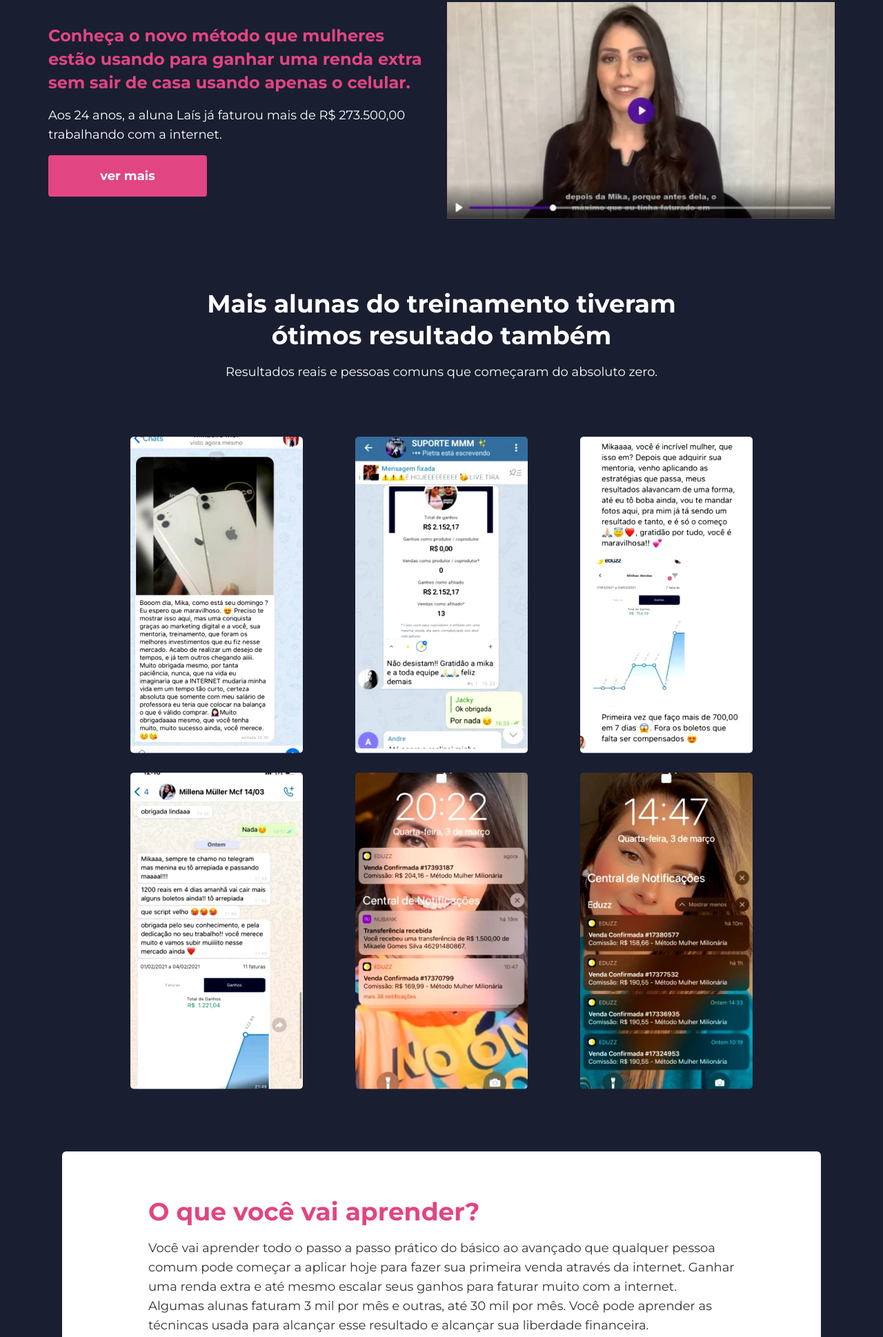
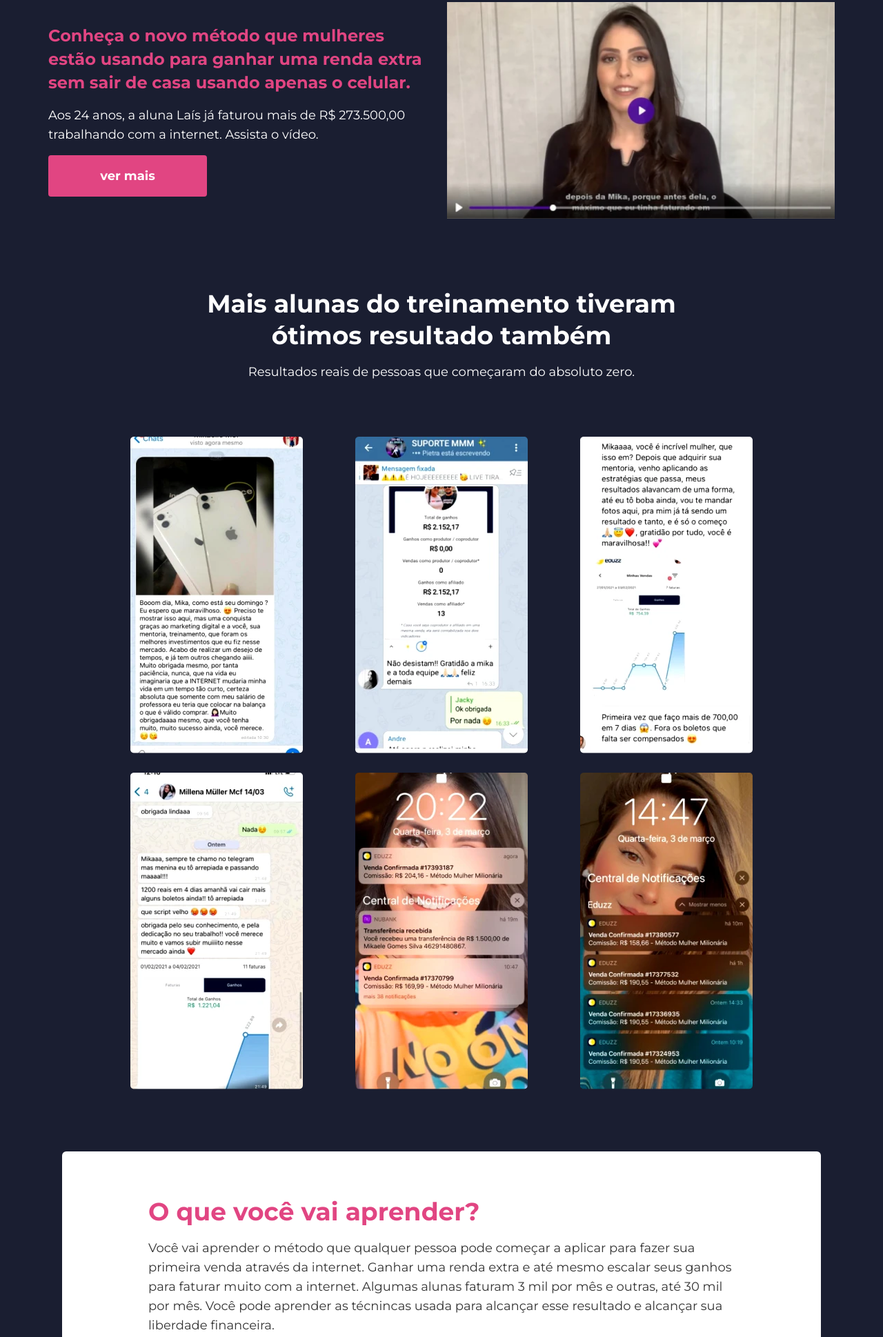
Before and after one commit to ricardojosino/daiani-josino-ofertas, a website: page public/conheca-o-novo-metodo-que-mulheres-estao-usando-para-ganhar-uma-renda-extra/index.html in a window 1280 px wide. Shown: the part 47-1985 px from the top of the page at 69% size. Drawn offline with Linux system fonts and the light colour scheme.

Commit message:
Ajustes na copy

```diff
--- a/public/conheca-o-novo-metodo-que-mulheres-estao-usando-para-ganhar-uma-renda-extra/index.html
+++ b/public/conheca-o-novo-metodo-que-mulheres-estao-usando-para-ganhar-uma-renda-extra/index.html
@@ -34,11 +34,11 @@
         <meta name="twitter:domain" content="ofertas.daianijosino.com.br">
 
         <link rel="icon" type="image/x-icon" href="asset/img/favicon.png">
-        <link rel="stylesheet" href="asset/css/style.css?v=3">
+        <link rel="stylesheet" href="asset/css/style.css?v=4">
         <title>Conheça o novo método que mulheres estão usando para ganhar uma renda extra</title>
 
         <!-- Meta Pixel Code -->
-        <script>
+        <script defer>
             !function(f,b,e,v,n,t,s)
             {if(f.fbq)return;n=f.fbq=function(){n.callMethod?
                 n.callMethod.apply(n,arguments):n.queue.push(arguments)};
@@ -50,10 +50,15 @@
             fbq('init', '839154287031339');
             fbq('track', 'PageView');
         </script>
+
+
         <noscript>
             <img height="1" width="1" style="display:none" src="https://www.facebook.com/tr?id=839154287031339&ev=PageView&noscript=1"/>
         </noscript>
         <!-- End Meta Pixel Code -->
+
+
+
 
     </head>
 
@@ -64,7 +69,7 @@
 
                 <div class="relative flex flex-col gap-4 w-full order-2 lg:w-1/2 lg:order-1 lg:justify-center">
                     <h1 class="theme-h3 text-color03">Conheça o novo método que mulheres estão usando para ganhar uma renda extra sem sair de casa usando apenas o celular.</h1>
-                    <p class="theme-text-normal text-color06 ">Aos 24 anos, a aluna Laís já faturou mais de R$ 273.500,00 trabalhando com a internet.</p>
+                    <p class="theme-text-normal text-color06 ">Aos 24 anos, a aluna Laís já faturou mais de R$ 273.500,00 trabalhando com a internet. Assista o vídeo.</p>
                     <a class="theme-btn-01 w-full" onclick="scrollAnchor('#depoimentos')" href="#depoimentos" >ver mais</a>
                 </div>
 
@@ -87,7 +92,7 @@
 
             <div class="relative w-full mx-auto md:max-w-[500px] lg:max-w-[700px]">
                 <h2 class="theme-h2 text-color06 text-center">Mais alunas do treinamento tiveram ótimos resultado também</h2>
-                <p class="theme-text-normal text-color06 text-center mt-4">Resultados reais e pessoas comuns que começaram do absoluto zero.</p>
+                <p class="theme-text-normal text-color06 text-center mt-4">Resultados reais de pessoas que começaram do absoluto zero.</p>
             </div>
 
             <div class="relative theme-container-m grid grid-cols-1 gap-7 mt-10 md:grid-cols-2 lg:grid-cols-3 xl:mt-[80px]">
@@ -112,7 +117,7 @@
                 <div class="lg:max-w-[850px] lg:mx-auto">
                     <h2 class="theme-h2 text-color03">O que você vai aprender?</h2>
                     <p class="theme-text-normal text-color01 mt-4">
-                        Você vai aprender todo o passo a passo prático do básico ao avançado que qualquer pessoa comum pode começar a aplicar hoje para fazer sua primeira venda através da internet. Ganhar uma renda extra e até mesmo escalar seus ganhos para faturar muito com a internet. Algumas alunas faturam 3 mil por mês e outras, até 30 mil por mês. Você pode aprender as técnincas usada para alcançar esse resultado e alcançar sua liberdade financeira.
+                        Você vai aprender o método que qualquer pessoa pode começar a aplicar para fazer sua primeira venda através da internet. Ganhar uma renda extra e até mesmo escalar seus ganhos para faturar muito com a internet. Algumas alunas faturam 3 mil por mês e outras, até 30 mil por mês. Você pode aprender as técnincas usada para alcançar esse resultado e alcançar sua liberdade financeira.
                     </p>
                 </div>
 
```
Also changed, not shown: src/conheca-o-novo-metodo-que-mulheres-estao-usando-para-ganhar-uma-renda-extra/index.html (+10 -5 lines).
